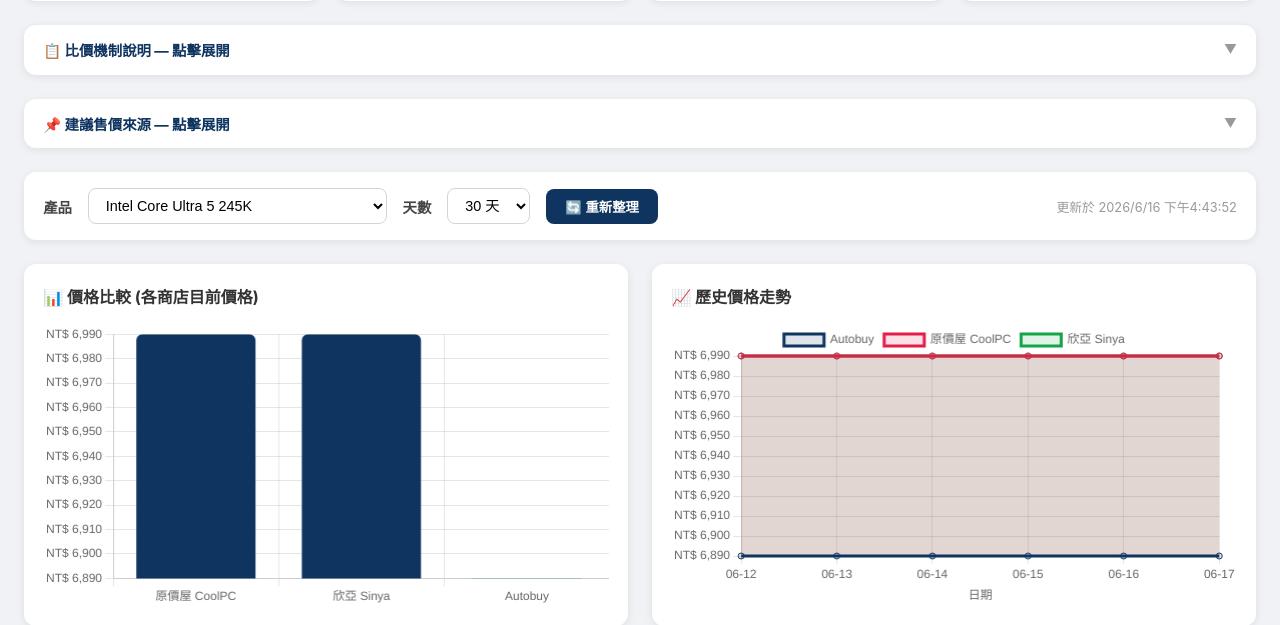
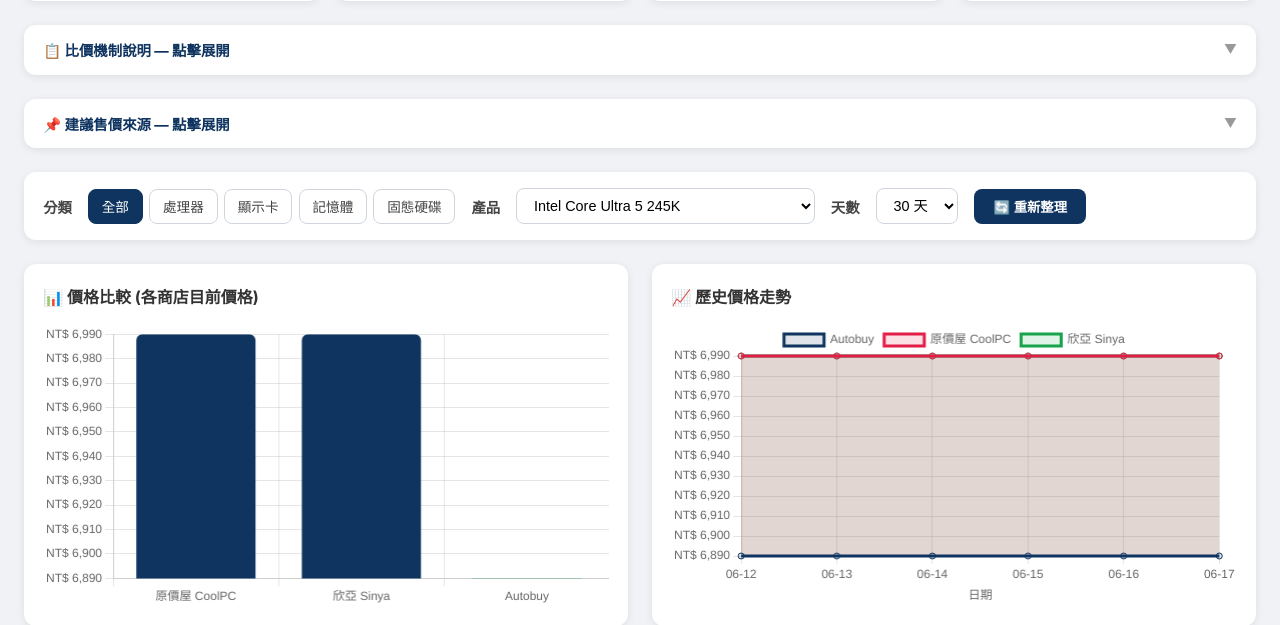
Before and after one commit to ChienKaiMa/taiwan-pc-prices, a Python web app: template web/templates/index.html in a window 1280 px wide. Shown: the part 683-1308 px from the top of the page. Run offline with Jinja, Linux system fonts and the light colour scheme; the template is opened without the code that fills it, so the values that code supplies are empty.

Commit message:
Add category filter buttons in controls; remove lastUpdated span

```diff
--- a/web/templates/index.html
+++ b/web/templates/index.html
@@ -27,6 +27,10 @@
 .controls select, .controls input { padding: .5rem .8rem; border: 1px solid #d0d5dd; border-radius: 8px; font-size: .9rem; background: #fff; }
 .controls button { padding: .5rem 1.2rem; border: none; border-radius: 8px; background: #0f3460; color: #fff; font-weight: 600; cursor: pointer; }
 .controls button:hover { background: #1a4a7a; }
+.category-filters { display: flex; gap: .4rem; }
+.cat-btn { padding: .4rem .8rem !important; border: 1px solid #d0d5dd !important; border-radius: 8px !important; background: #fff !important; color: #444 !important; font-weight: 500 !important; font-size: .85rem !important; cursor: pointer; transition: background .15s, color .15s; }
+.cat-btn:hover { background: #f0f2f5 !important; }
+.cat-btn.active { background: #0f3460 !important; color: #fff !important; border-color: #0f3460 !important; }
 .chart-row { display: grid; grid-template-columns: 1fr 1fr; gap: 1.5rem; margin-bottom: 1.5rem; }
 .chart-box { background: #fff; border-radius: 12px; padding: 1.2rem; box-shadow: 0 2px 8px rgba(0,0,0,.08); }
 .chart-box h3 { font-size: 1rem; margin-bottom: 1rem; color: #333; }
@@ -141,6 +145,14 @@
   </div>
 
   <div class="controls">
+    <label>分類</label>
+    <div class="category-filters">
+      <button class="cat-btn active" data-cat="" onclick="setCategoryFilter('')">全部</button>
+      <button class="cat-btn" data-cat="CPU" onclick="setCategoryFilter('CPU')">處理器</button>
+      <button class="cat-btn" data-cat="GPU" onclick="setCategoryFilter('GPU')">顯示卡</button>
+      <button class="cat-btn" data-cat="RAM" onclick="setCategoryFilter('RAM')">記憶體</button>
+      <button class="cat-btn" data-cat="SSD" onclick="setCategoryFilter('SSD')">固態硬碟</button>
+    </div>
     <label for="productSelect">產品</label>
     <select id="productSelect" onchange="selectProduct(this.value)"></select>
     <label for="daysSelect">天數</label>
@@ -151,7 +163,6 @@
       <option value="45">45 天</option>
     </select>
     <button onclick="refreshData()">🔄 重新整理</button>
-    <span id="lastUpdated" style="margin-left:auto;font-size:.8rem;color:#999;"></span>
   </div>
 
   <div class="chart-row">
@@ -171,6 +182,7 @@
 let allData = [];
 let selectedProduct = null;
 let fullHistoryData = null;
+let currentCategory = '';
 
 const isGitHubPages = window.location.hostname.includes('github.io');
 
@@ -216,7 +228,6 @@
     await updateVolatilityCards(true);
     updateTable();
     updateCharts();
-    document.getElementById('lastUpdated').textContent = '更新於 ' + new Date().toLocaleString('zh-TW');
   } catch (e) {
     console.error('refreshData failed:', e);
   }
@@ -253,6 +264,23 @@
   const minPrice = Math.min(...allPrices);
   const cheapest = items.find(p => Object.values(p.prices).some(v => v.price === minPrice));
   if (cheapest) selectProduct(cheapest.name);
+}
+
+function setCategoryFilter(cat) {
+  currentCategory = cat;
+  document.querySelectorAll('.cat-btn').forEach(btn => {
+    btn.classList.toggle('active', btn.dataset.cat === cat);
+  });
+  updateTable();
+  if (cat) {
+    const items = allData.filter(p => p.category === cat);
+    if (items.length > 0) {
+      const first = document.getElementById('productSelect').querySelector(`option[value="${items[0].name}"]`);
+      if (first) selectProduct(items[0].name);
+    }
+  } else {
+    if (allData.length > 0) selectProduct(allData[0].name);
+  }
 }
 
 function updateStats() {
@@ -292,8 +320,8 @@
     const minPrice = allPrices.length ? Math.min(...allPrices) : 0;
     const cheapestItem = minPrice ? items.find(p => Object.values(p.prices).some(v => v && v.price === minPrice)) : null;
     const label = categoryLabels[cat] || cat;
-    html += `
-      <div class="stat-card" style="cursor:pointer" onclick="filterCategory('${cat}')">
+      html += `
+      <div class="stat-card" style="cursor:pointer" onclick="setCategoryFilter('${cat}')">
         <div class="label">最便宜 ${label}</div>
         <div class="value">${minPrice ? 'NT$ ' + minPrice.toLocaleString() : '-'}</div>
         <div class="sub">${cheapestItem ? cheapestItem.name : ''}</div>
@@ -444,7 +472,8 @@
   let html = `<table><thead><tr><th>類別</th><th>產品名稱</th><th>規格</th><th title="CPU/GPU 為官方建議售價；RAM/SSD 為市場參考價">建議售價*</th><th title="歷史最低價格（根據已記錄的資料）">歷史低價</th><th>開始追蹤</th>`;
   ALL_STORES.forEach(s => html += `<th>${s}</th>`);
   html += `</tr></thead><tbody>`;
-  allData.forEach(p => {
+  const filtered = currentCategory ? allData.filter(p => p.category === currentCategory) : allData;
+  filtered.forEach(p => {
     const vals = Object.entries(p.prices).filter(([,v]) => v && v.price);
     const prices = vals.map(([,v]) => v.price);
     const minPrice = prices.length ? Math.min(...prices) : 0;
```
Also changed, not shown: docs/index.html (+34 -5 lines).
